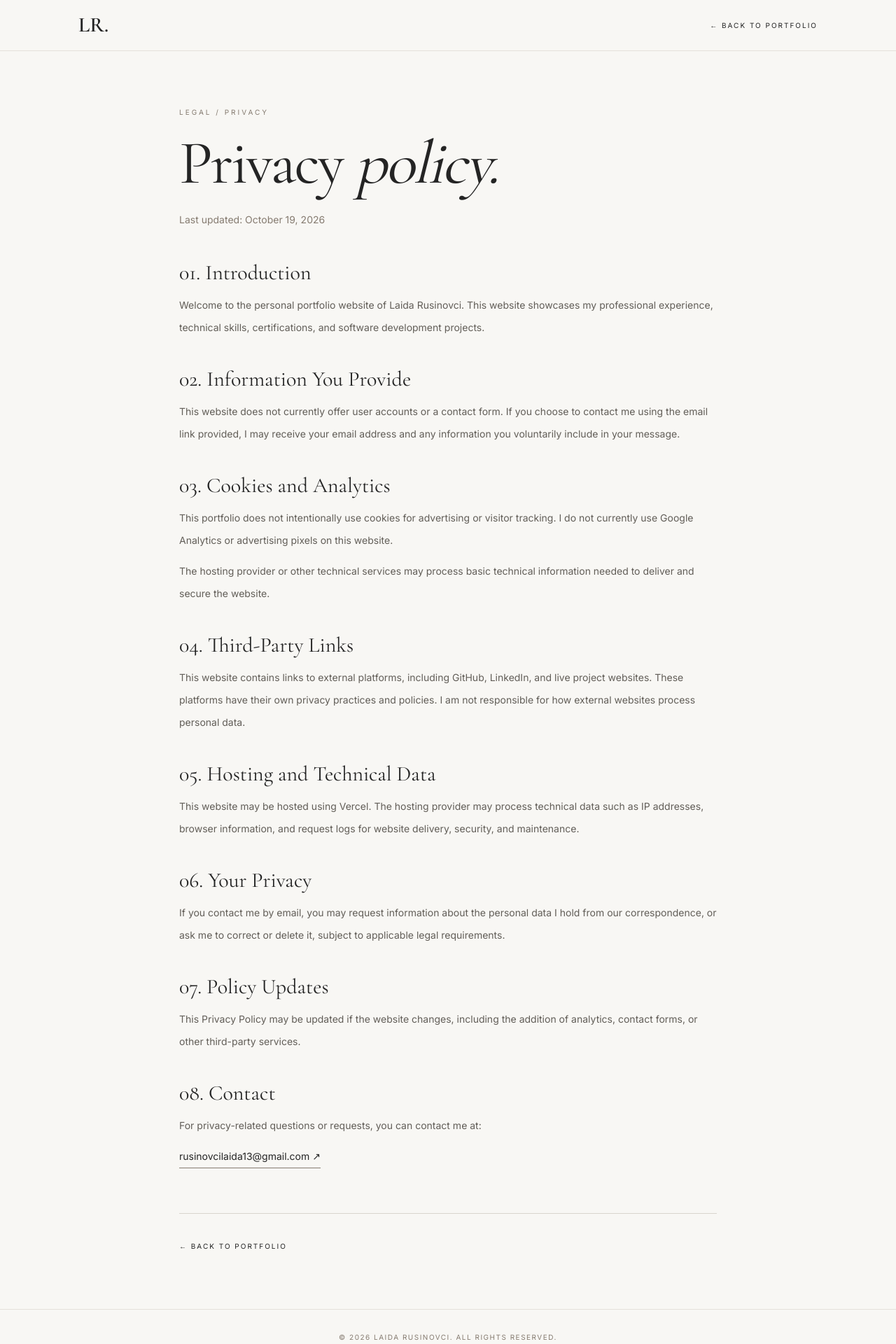
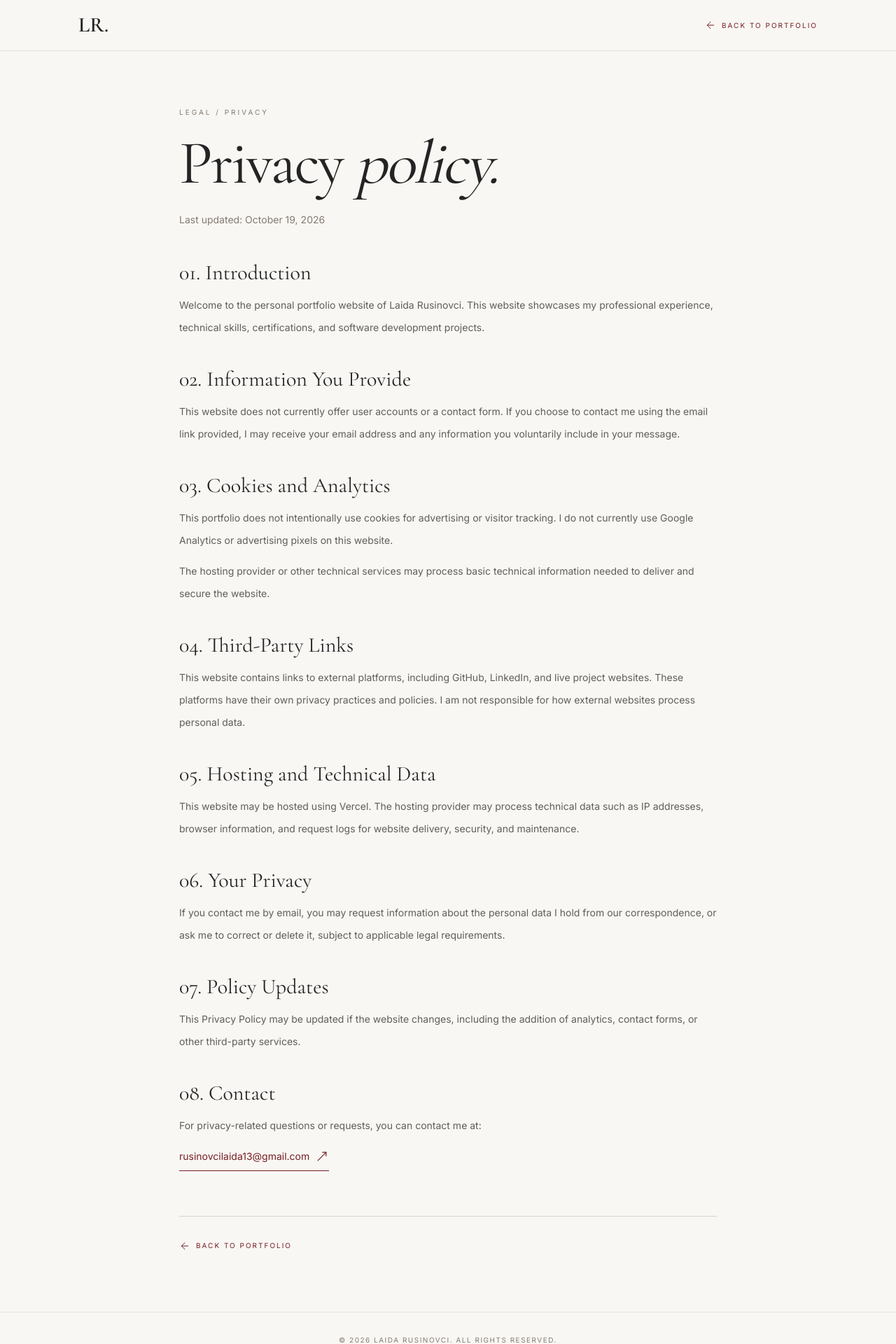
Before and after one commit to LaidaR3/my-portfolio, a Next.js app: page /privacy-policy in a window 1280 px wide. Shown: the top 1920 px of the page at 70% size. Built offline with nearby package versions, Linux system fonts and the light colour scheme.

Commit message:
fixed icons in privacy

```diff
--- a/app/privacy-policy/page.tsx
+++ b/app/privacy-policy/page.tsx
@@ -1,6 +1,7 @@
-
 import type { Metadata } from "next";
 import Link from "next/link";
+import { ArrowLeft, MoveUpRight } from "lucide-react";
+
 
 export const metadata: Metadata = {
   title: "Privacy Policy | Laida Rusinovci",
@@ -23,9 +24,15 @@ export default function PrivacyPolicy() {
 
           <Link
             href="/"
-            className="text-[10px] uppercase tracking-[0.2em] transition-opacity hover:opacity-50"
+            className="group inline-flex items-center gap-2 text-[10px] uppercase tracking-[0.2em] text-[#761f22] transition-opacity hover:opacity-50"
           >
-            ← Back to Portfolio
+            <ArrowLeft
+              size={16}
+              strokeWidth={1.5}
+              aria-hidden="true"
+              className="transition-transform duration-300 group-hover:-translate-x-1"
+            />
+            Back to Portfolio
           </Link>
         </nav>
       </header>
@@ -163,9 +170,18 @@ export default function PrivacyPolicy() {
 
               <a
                 href="mailto:rusinovcilaida13@gmail.com"
-                className="mt-3 inline-block break-all border-b border-[#857B70] text-[#242424] transition-opacity hover:opacity-50"
+                className="group mt-3 inline-flex max-w-full items-center gap-2 border-b border-[#761f22] pb-1 text-[#761f22] transition-opacity hover:opacity-50"
               >
-                rusinovcilaida13@gmail.com ↗
+                <span className="min-w-0 break-all">
+                  rusinovcilaida13@gmail.com
+                </span>
+
+                <MoveUpRight
+                  size={20}
+                  strokeWidth={1.5}
+                  aria-hidden="true"
+                  className="shrink-0 transition-transform duration-300 group-hover:translate-x-1 group-hover:-translate-y-1"
+                />
               </a>
             </div>
           </div>
@@ -174,9 +190,15 @@ export default function PrivacyPolicy() {
           <div className="mt-16 border-t border-[#D8D4CE] pt-8">
             <Link
               href="/"
-              className="text-[10px] uppercase tracking-[0.2em] transition-opacity hover:opacity-50"
+              className="group inline-flex items-center gap-2 text-[10px] uppercase tracking-[0.2em] text-[#761f22] transition-opacity hover:opacity-50"
             >
-              ← Back to Portfolio
+              <ArrowLeft
+                size={16}
+                strokeWidth={1.5}
+                aria-hidden="true"
+                className="transition-transform duration-300 group-hover:-translate-x-1"
+              />
+              Back to Portfolio
             </Link>
           </div>
         </div>
```
